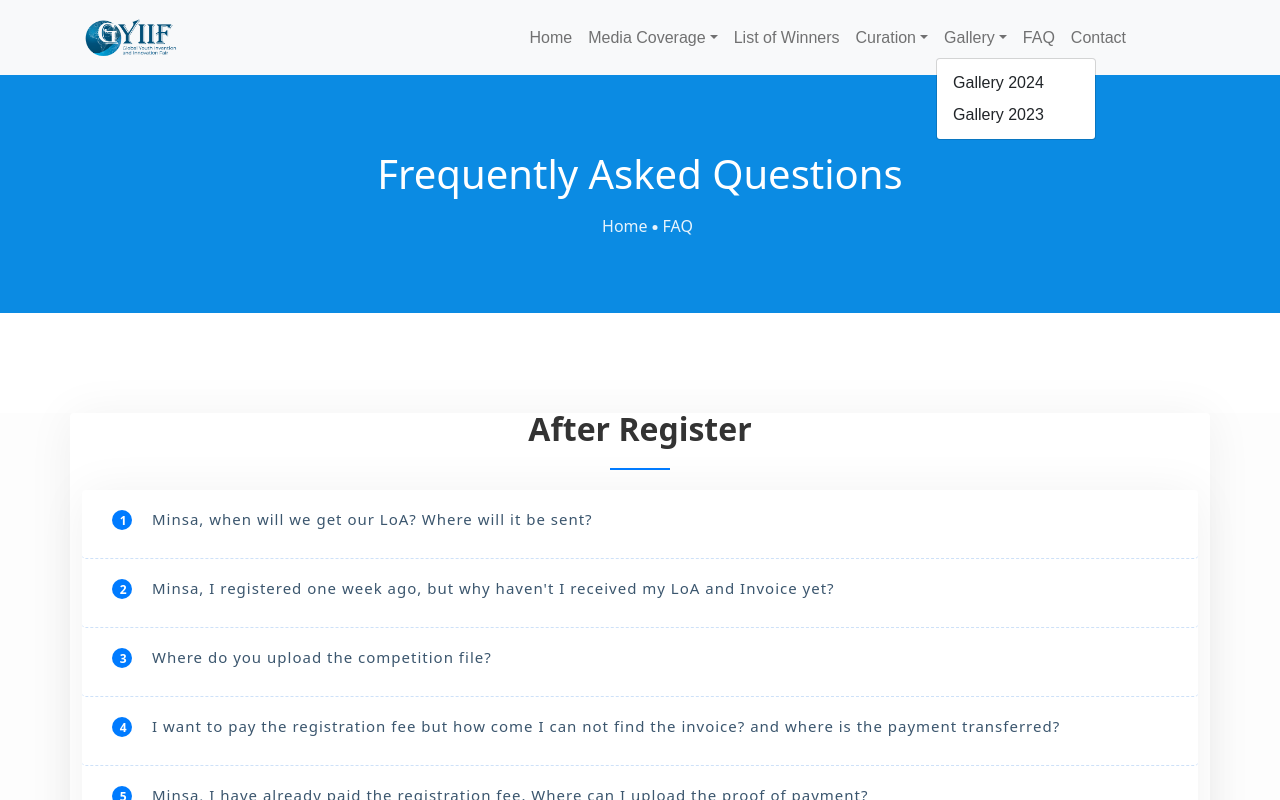
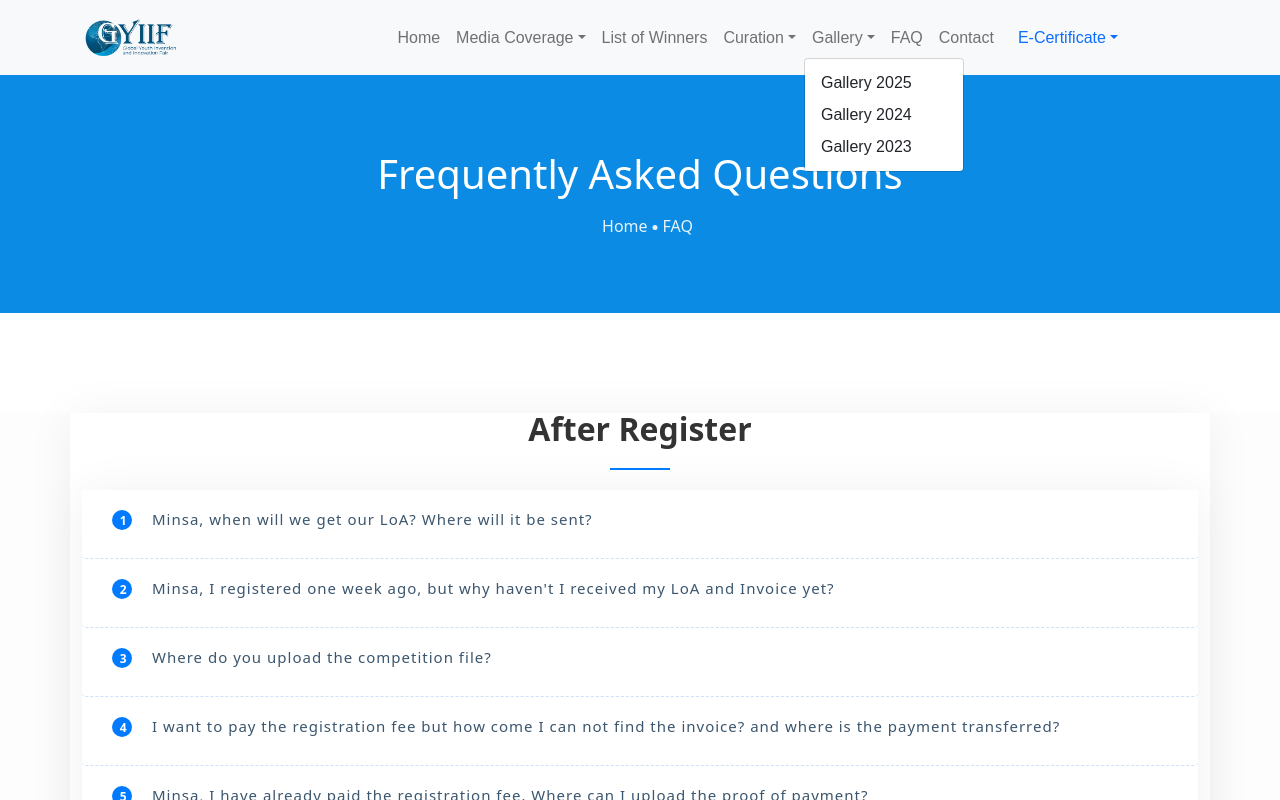
Before and after one commit to iysaofficial/officialgyiif-new, a Next.js app: page /faq/faqpage in a window 1280 px wide. Both pictures are taken after a click on the link "Gallery". Shown: the top 800 px of the page. Built offline with nearby package versions, Linux system fonts and the light colour scheme.

Commit message:
coming soon -k

```diff
--- a/src/components/Mainhero.jsx
+++ b/src/components/Mainhero.jsx
@@ -12,14 +12,14 @@ export const Mainhero = (props) => {
       >
         <div className="text">
           <h2 style={{ color: "yellow", fontWeight: "bold" }}>
-            CLOSE REGISTRATION 2025
+            COMING SOON 2026
           </h2>
           <h2 style={{ color: "white" }}>
             GLOBAL YOUTH INVENTION AND INNOVATION FAIR
           </h2>
-          <Link href="/" legacyBehavior>
+          {/* <Link href="/" legacyBehavior>
             <a className="btn btn-custom btn-action m-2">Close Registration!!</a>
-          </Link>
+          </Link> */}
           <Link href="https://drive.google.com/file/d/1HAN-QQHTbSCOuFNdYL-V9x4kikElmKTd/view?usp=sharing" legacyBehavior>
             <a className="btn btn-custom btn-action m-2" target="_blank">Guide Book</a>
           </Link>
--- a/src/components/navigation.jsx
+++ b/src/components/navigation.jsx
@@ -123,6 +123,14 @@ const Navigation = () => {
                     }`}
                   >
                     <Link
+                      href="https://drive.google.com/drive/folders/1DZmHgSOGYVQ4sLlM_A0WDsfrzh-9Daoz"
+                      legacyBehavior
+                    >
+                      <a className="dropdown-item" target="_blank">
+                        Gallery 2025
+                      </a>
+                    </Link>
+                    <Link
                       href="https://drive.google.com/drive/folders/1v7k8qwGLENT3xXQHNN5yDR2dq6POKUaR"
                       legacyBehavior
                     >
@@ -148,12 +156,34 @@ const Navigation = () => {
                 </Link>
               </ul>
             </div>
+              <div className="nav-item dropdown">
+                <a
+                  className="nav-link dropdown-toggle pointer"
+                  onClick={() => handleDropdownToggle("e-certificate")}
+                >
+                  E-Certificate
+                </a>
+                <div
+                  className={`dropdown-menu${
+                    openDropdown === "e-certificate" ? " show" : ""
+                  }`}
+                >
+                  <Link
+                    href="https://drive.google.com/drive/folders/1ms7eiyAe0nxwnZ7pWhbDzbpjOn4AUhbr"
+                    legacyBehavior
+                  >
+                    <a className="dropdown-item" target="_blank">
+                      E-Certificate 2025
+                    </a>
+                  </Link>
+                </div>
+              </div>
             <div className="ms-lg-3">
               {/* <Link href="/" legacyBehavior>
                 <a className="btn btn-primary btn-action" target="_blank">
-                  Buku Panduan
+                Buku Panduan
                 </a>
-              </Link> */}
+                </Link> */}
             </div>
           </div>
         </div>
--- a/src/pages/_document.js
+++ b/src/pages/_document.js
@@ -17,7 +17,7 @@ export default function Document() {
 
         {/* FONT AWESOME */}
         <Script
-          src="https://kit.fontawesome.com/c788371d84.js"
+          src="https://kit.fontawesome.com/9681094862.js"
           crossOrigin="anonymous"
           strategy="lazyOnload"
         />
--- a/src/pages/index.js
+++ b/src/pages/index.js
@@ -26,7 +26,7 @@ export default function Home({ data }) {
       <Mainhero />
       <Organized />
       <About />
-      <Timevenue />
+      {/* <Timevenue /> */}
       <Process />
       <Services />
       <Afterevent />
```
Also changed, not shown: 1 other file (tests, documents, lock files or other folders).
